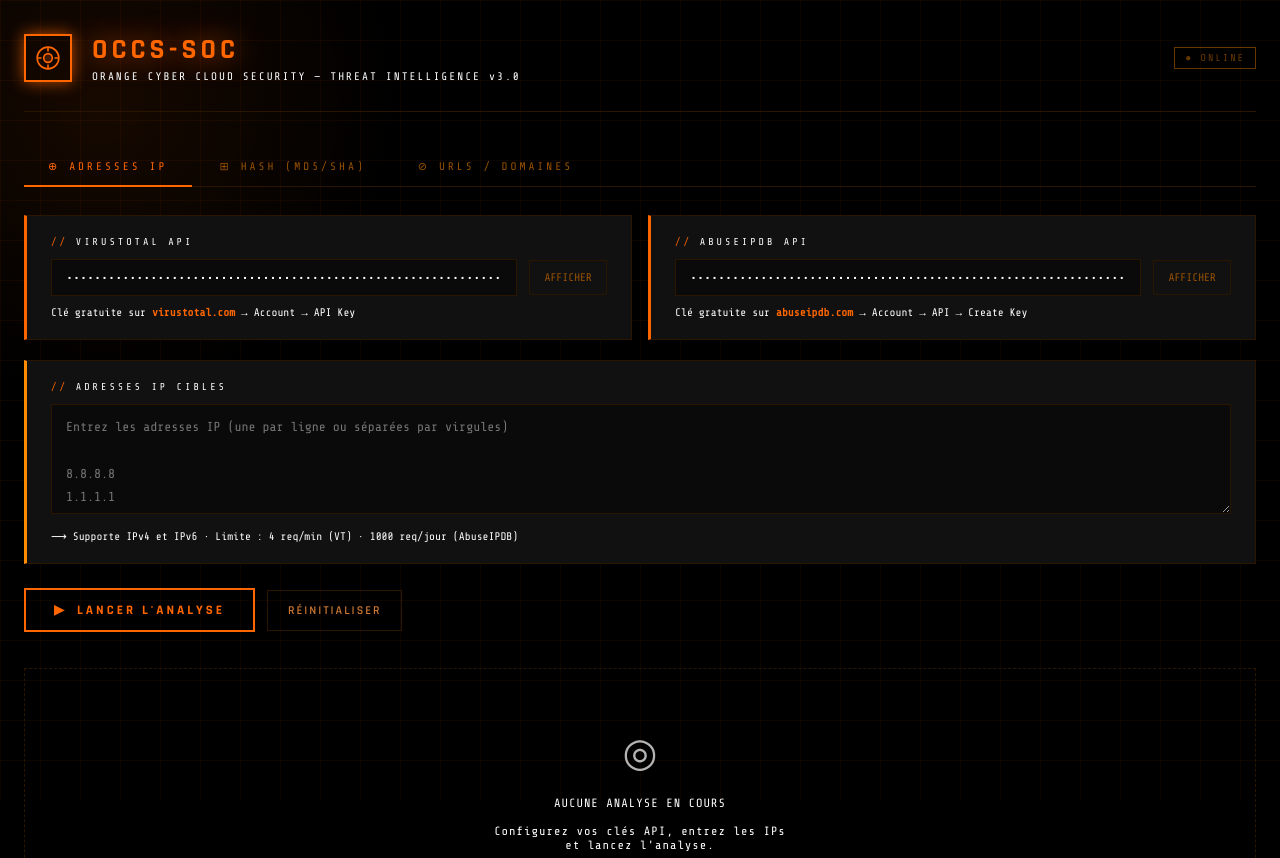
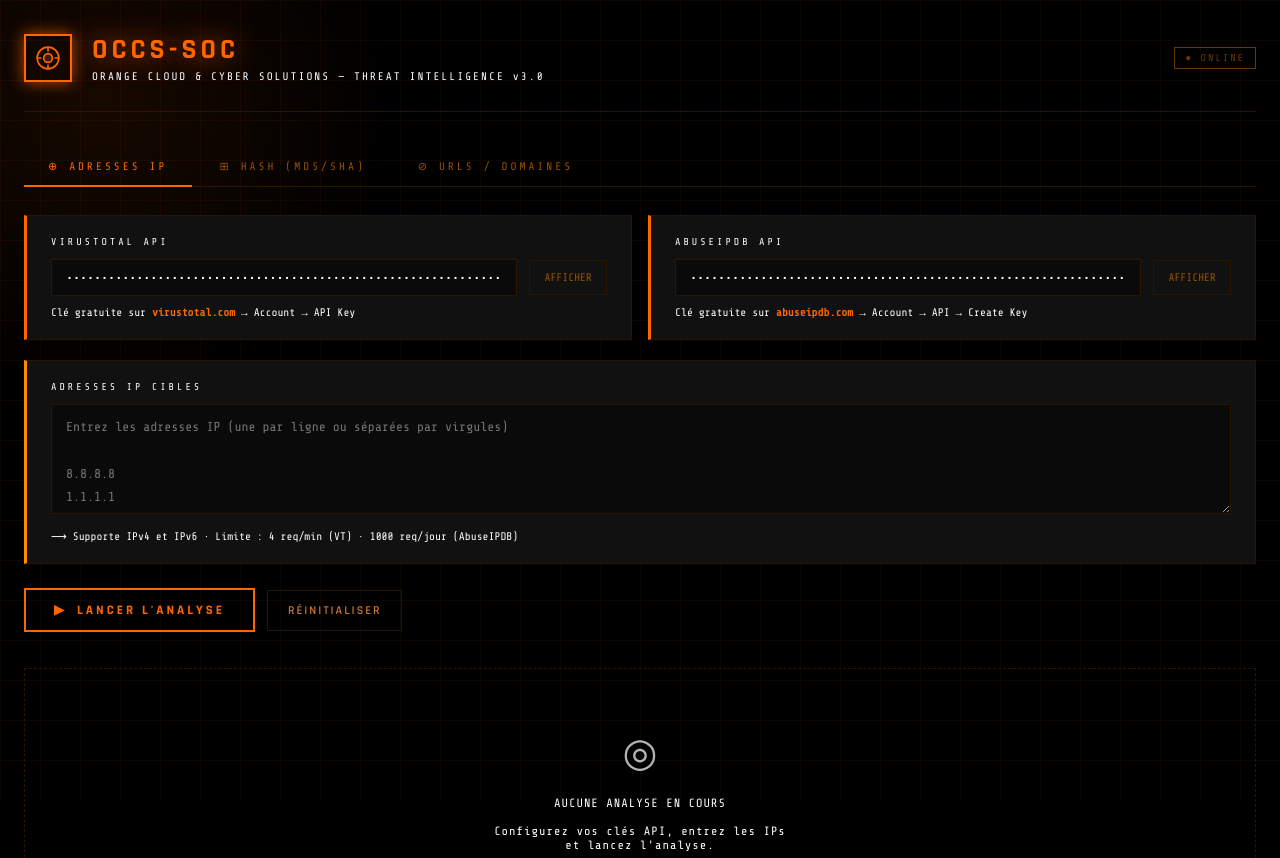
Before and after one commit to meussedemonne79-debug/REPUTATION-IPs, a plain HTML site: page app.html in a window 1280 px wide. Shown: the top 858 px of the page. Drawn offline with nearby package versions, Linux system fonts and the light colour scheme.

Commit message:
Add files via upload

```diff
--- a/app.html
+++ b/app.html
@@ -3,7 +3,7 @@
 <head>
 <meta charset="UTF-8">
 <meta name="viewport" content="width=device-width, initial-scale=1.0">
-<title>OCCS-SOC — Orange Cyber Cloud Security</title>
+<title>OCCS-SOC — Orange Cloud & Cyber Solutions</title>
 <link href="https://fonts.googleapis.com/css2?family=Share+Tech+Mono&family=Rajdhani:wght@300;400;600;700&display=swap" rel="stylesheet">
 <style>
   :root {
@@ -39,7 +39,7 @@
   .api-grid { display:grid; grid-template-columns:1fr 1fr; gap:16px; margin-bottom:20px; }
   .api-section { background:var(--panel); border:1px solid var(--border); border-left:3px solid var(--accent); padding:20px 24px; }
   .section-label { font-family:var(--font-mono); font-size:10px; color:#FFF; letter-spacing:3px; text-transform:uppercase; margin-bottom:12px; display:flex; align-items:center; gap:8px; }
-  .section-label::before { content:'//'; color:var(--accent); }
+  .section-label-before-DISABLED { content:'//'; color:var(--accent); }
   .input-row { display:flex; gap:12px; align-items:center; }
   input[type="text"],input[type="password"],textarea { background:var(--surface); border:1px solid var(--border); color:#FFF; font-family:var(--font-mono); font-size:13px; padding:10px 14px; outline:none; transition:border-color 0.2s,box-shadow 0.2s; width:100%; }
   input:focus,textarea:focus { border-color:var(--accent); box-shadow:0 0 14px rgba(255,102,0,0.25); }
@@ -148,7 +148,7 @@
     </div>
     <div class="header-text">
       <h1>OCCS-SOC</h1>
-      <p>ORANGE CYBER CLOUD SECURITY — THREAT INTELLIGENCE v3.0</p>
+      <p>ORANGE CLOUD & CYBER SOLUTIONS — THREAT INTELLIGENCE v3.0</p>
     </div>
     <div class="header-badge">● ONLINE</div>
   </header>
@@ -808,7 +808,7 @@
 <div class="header">
   <div>
     <h1>OCCS-SOC</h1>
-    <p>ORANGE CYBER CLOUD SECURITY — THREAT INTELLIGENCE</p>
+    <p>ORANGE CLOUD & CYBER SOLUTIONS — THREAT INTELLIGENCE</p>
   </div>
   <div class="date">
     Rapport : ${typeLabel}<br>
@@ -831,7 +831,7 @@
 </table>
 
 <div class="footer">
-  OCCS-SOC — Orange Cyber Cloud Security — Document Confidentiel — ${date}
+  OCCS-SOC — Orange Cloud & Cyber Solutions — Document Confidentiel — ${date}
 </div>
 </body>
 </html>`;
@@ -959,7 +959,7 @@
 <div class="header">
   <div>
     <h1>OCCS-SOC</h1>
-    <p>ORANGE CYBER CLOUD SECURITY — THREAT INTELLIGENCE</p>
+    <p>ORANGE CLOUD & CYBER SOLUTIONS — THREAT INTELLIGENCE</p>
   </div>
   <div class="date">
     Rapport : ${label}<br>
@@ -978,7 +978,7 @@
 </table>
 
 <div class="footer">
-  OCCS-SOC — Orange Cyber Cloud Security — Document Confidentiel — ${date}
+  OCCS-SOC — Orange Cloud & Cyber Solutions — Document Confidentiel — ${date}
 </div>
 </body>
 </html>`;
```
